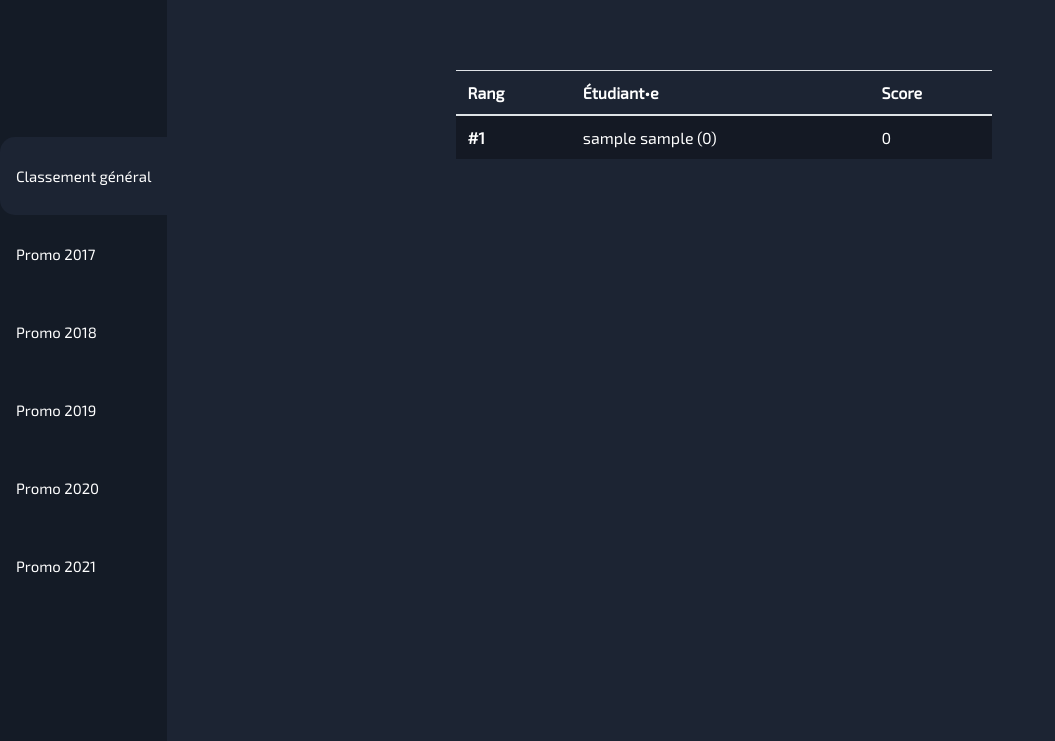
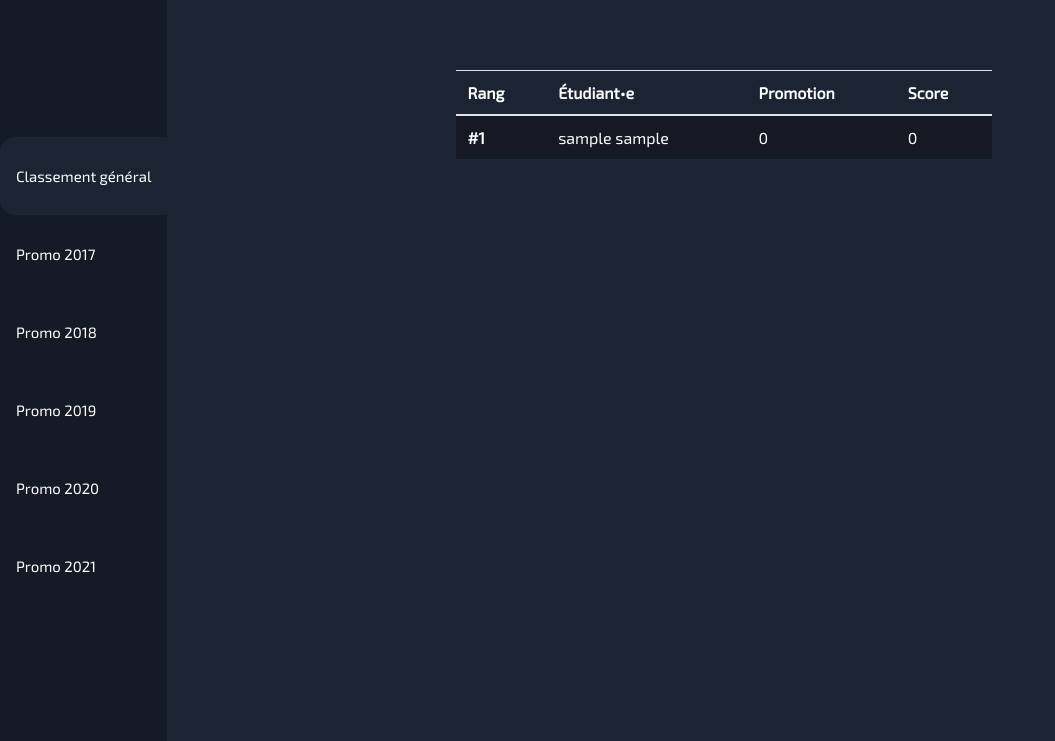
Before and after one commit to nalo26/Achievements-of-IUT, a Flask app: page /leaderboard in a window 1280 px wide. Shown: the part 59-800 px from the top of the page, without its empty margins (0-1055 px from the left). Run offline with Flask 2, Linux system fonts and the light colour scheme; the visitor is signed in with stand-in values (Sample User, id 1); data comes from the database, SQL or seed files in the repository.

Commit message:
added link to profiles on leaderboard

```diff
--- a/static/css/leaderboard.css
+++ b/static/css/leaderboard.css
@@ -31,3 +31,12 @@ th {
 .table tbody tr:nth-of-type(odd) {
     background-color: rgba(0,0,0,.3);
 }
+
+a {
+    text-decoration: none;
+    color: var(--text);
+}
+
+.leaderboard a:hover {
+    text-decoration: underline;
+}
--- a/templates/leaderboard.html
+++ b/templates/leaderboard.html
@@ -20,13 +20,15 @@
             <thead>
                 <th scope="col">Rang</th>
                 <th scope="col">Étudiant•e</th>
+                <th scope="col">Promotion</th>
                 <th scope="col">Score</th>
             </thead>
             <tbody>
                 {% for user in users %}
                     <tr>
                         <th scope="row">#{{ loop.index }}</td>
-                        <td>{{ user.firstname }} {{user.lastname}} ({{ user.year }})</td>
+                        <td><a href="{{ url_for('profile', user_id=user.id_user) }}">{{ user.firstname }} {{user.lastname}}</a></td>
+                        <td><a href="{{ url_for('leaderboard', year=user.year) }}">{{ user.year }}</a></td>
                         <td>{{ user.score }}</td>
                     </tr>
                 {% endfor %}
```
